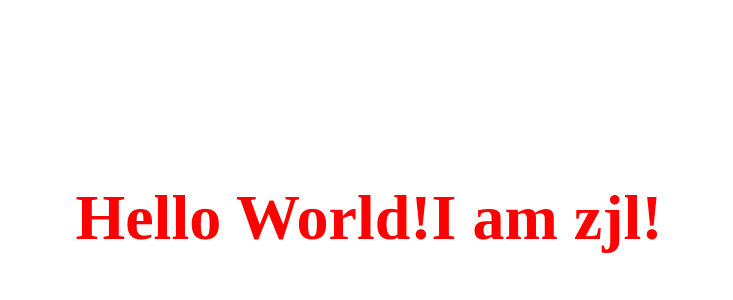
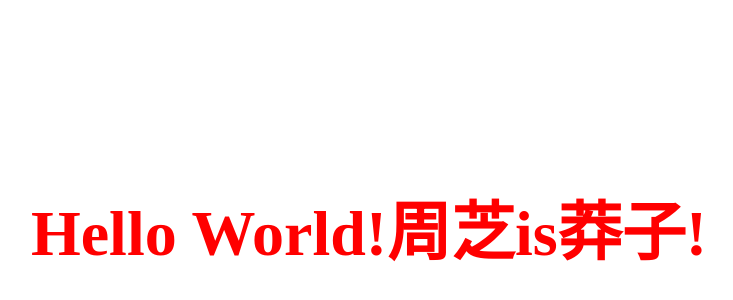
Before and after one commit to zhongjialing/zjl.github.io, a plain HTML site: page index.html in a window 1280 px wide. Shown: the part 62-362 px from the top of the page, without its empty margins (271-1004 px from the left). Drawn offline with Linux system fonts and the light colour scheme.

Commit message:
Update index.html

```diff
--- a/index.html
+++ b/index.html
@@ -8,7 +8,7 @@
 
     <body>
         <header>
-            <h1>Hello World!I am zjl!</h1>
+            <h1>Hello World!周芝is莽子!</h1>
 
 
         </header>
```
